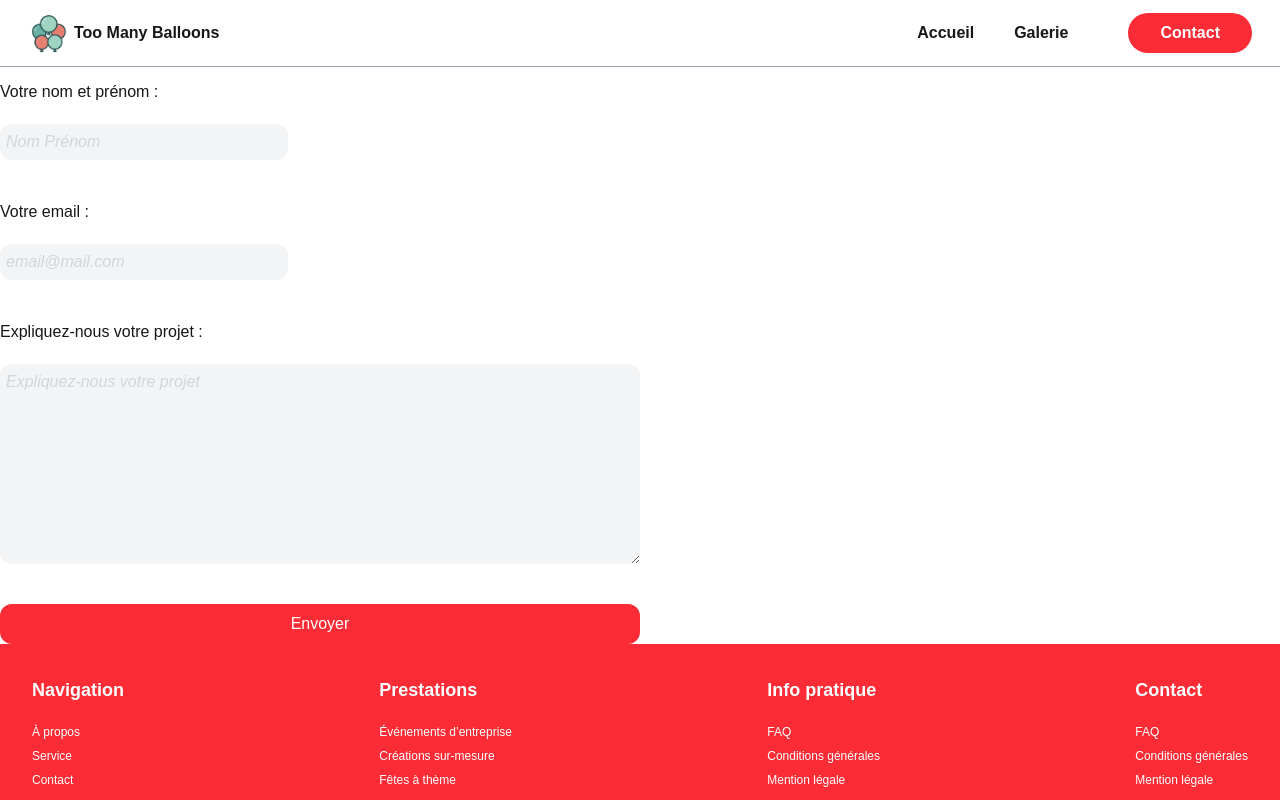
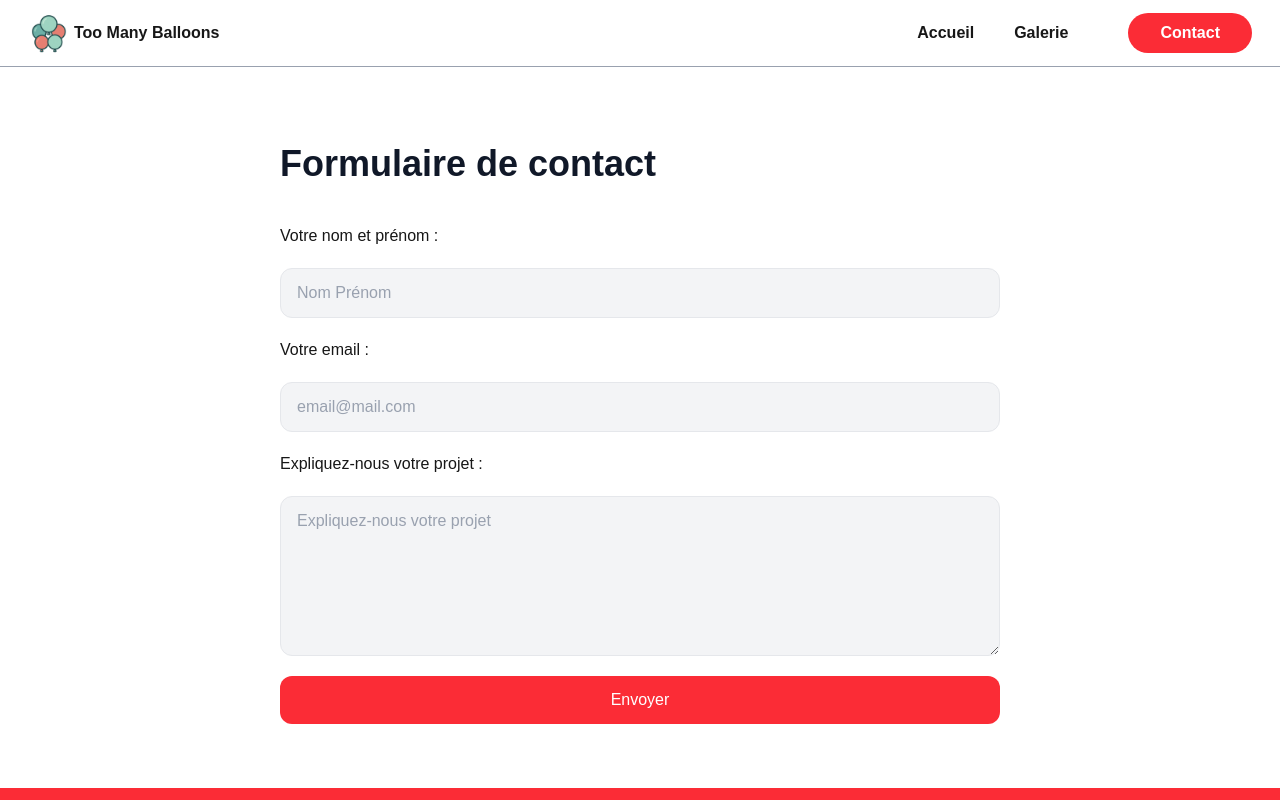
Before and after one commit to enzolp28/nina-project, a Next.js app: page /contact in a window 1280 px wide. Shown: the top 800 px of the page. Built offline with nearby package versions, Linux system fonts and the light colour scheme.

Commit message:
form display

```diff
--- a/src/app/contact/page.jsx
+++ b/src/app/contact/page.jsx
@@ -47,46 +47,44 @@ export default function page() {
     }, [showModal, router])
 
     return (
-        <div className="u-main-container u-padding-content-container">
-            <h1 className="text-4xl font-bold">Formulaire de contact</h1>
-            <form onSubmit={handleSubmit} className=" flex flex-col gap-5 mt-10 w-1/2">
+        <div className="mx-auto max-w-3xl px-6 py-16 mt-20">
+            <h1 className="text-4xl font-bold text-gray-900">Formulaire de contact</h1>
+            <form onSubmit={handleSubmit} className="mt-10 flex flex-col gap-5">
                 <label htmlFor="nom_prenom">Votre nom et prénom :</label>
-                <input name="nom_prenom" id="nom_prenom" className="placeholder:text-gray-300 placeholder:italic mb-5 bg-gray-100 rounded-xl p-1.5 w-2xs focus:outline-none focus:ring focus:border-blue-300 resize-none" type="text" placeholder="Nom Prénom" required />
-
+                <input
+                    name="nom_prenom"
+                    id="nom_prenom"
+                    className="w-full rounded-xl border border-gray-200 bg-gray-100 px-4 py-3 placeholder:text-gray-400 focus:border-green-500 focus:outline-none focus:ring-1"
+                    type="text"
+                    placeholder="Nom Prénom"
+                    required
+                />
                 <label htmlFor="email">Votre email :</label>
-                <input name="email" id="email" className="placeholder:text-gray-300 placeholder:italic mb-5 bg-gray-100 rounded-xl p-1.5 w-2xs focus:outline-none focus:ring focus:border-blue-300" type="email" placeholder="email@mail.com" required />
-
+                <input
+                    name="email"
+                    id="email"
+                    className="w-full rounded-xl border border-gray-200 bg-gray-100 px-4 py-3 placeholder:text-gray-400 focus:border-green-500 focus:outline-none focus:ring-1"
+                    type="email"
+                    placeholder="email@mail.com"
+                    required
+                />
                 <label htmlFor="message">Expliquez-nous votre projet :</label>
-                <textarea name="message" id="message" className="w-full h-50 placeholder:text-gray-300 placeholder:italic mb-5 bg-gray-100 rounded-xl p-1.5 focus:outline-none focus:ring focus:outline-red-900 resize-y" placeholder="Expliquez-nous votre projet" required></textarea>
-
+                <textarea
+                    name="message"
+                    id="message"
+                    className="min-h-40 w-full rounded-xl border border-gray-200 bg-gray-100 px-4 py-3 placeholder:text-gray-400 focus:border-green-500 focus:outline-none focus:ring-1"
+                    placeholder="Expliquez-nous votre projet"
+                    required
+                />
                 <button
                     type="submit"
                     disabled={status === 'loading'}
-                    className="bg-red-500 text-white px-6 py-2 rounded-xl hover:bg-red-600 transition cursor-pointer disabled:opacity-60 disabled:cursor-not-allowed">
+                    className="rounded-xl bg-red-500 px-6 py-3 font-medium text-white transition hover:bg-red-600 cursor-pointer disabled:cursor-not-allowed disabled:opacity-60"
+                >
                     {status === 'loading' ? 'Envoi…' : 'Envoyer'}
                 </button>
             </form>
+        </div>
 
-            {status === 'error' && (
-                <p className="mt-4 text-red-600 font-medium">{message}</p>
-            )}
-
-            {showModal && (
-                <div className="fixed inset-0 z-50 flex items-center justify-center">
-                    <div className="absolute inset-0 bg-black/50" onClick={() => router.push('/')} />
-                    <div role="dialog" aria-modal="true" className="relative z-10 w-full max-w-md rounded-2xl bg-white p-6 shadow-xl">
-                        <h2 className="text-xl font-semibold mb-2">Email envoyé avec succès</h2>
-                        <p className="text-gray-600 mb-6">{message || 'Votre message a bien été envoyé ✅'}</p>
-                        <div className="flex justify-end gap-3">
-                            <button
-                                onClick={() => router.push('/')}
-                                className="bg-red-500 text-white px-4 py-2 rounded-xl hover:bg-red-600 transition">
-                                Retour à l'accueil
-                            </button>
-                        </div>
-                    </div>
-                </div>
-            )}
-        </div>
     )
 }
--- a/src/app/galerie/page.jsx
+++ b/src/app/galerie/page.jsx
@@ -3,6 +3,7 @@ import MediaFactory from "@/components/MediaFactory"
 import { useState, useEffect, useCallback } from "react"
 import { FaChevronLeft, FaChevronRight, FaTimes } from "react-icons/fa"
 import Image from "next/image"
+
 
 
 export default function page() {
@@ -57,7 +58,7 @@ export default function page() {
 
 
     return (
-        <section className="py-16 bg-gray-50">
+        <section className="py-16 bg-gray-50 mt-20">
             <div className="max-w-6xl mx-auto px-4">
                 <h2 className="text-3xl font-bold text-center text-gray-800 mb-12">Galerie</h2>
 
--- a/src/app/layout.js
+++ b/src/app/layout.js
@@ -23,10 +23,10 @@ export default function RootLayout({ children }) {
   return (
     <html lang="fr">
       <body
-        className={`${geistSans.variable} ${geistMono.variable} antialiased`}
+        className={`${geistSans.variable} ${geistMono.variable} antialiased min-h-screen flex flex-col`}
       >
         <Nav />
-        {children}
+        <div className="flex-1">{children}</div>
         <Footer />
       </body>
     </html>
--- a/src/app/page.js
+++ b/src/app/page.js
@@ -19,7 +19,7 @@ export default function Home() {
           <div className="h-60 border border-gray-300"></div>
         </div>
         <section className="w-1/3 flex justify-center">
-          <Image src='/images/orange-balloons.png' width={400} height={500} alt={'Logo'} className="rounded-3xl" />
+          <Image src='/images/ex1.jpg' width={400} height={500} alt={'Logo'} className="rounded-3xl" />
           {/* <TransitionImage /> */}
         </section>
       </div>
--- a/src/components/Nav.jsx
+++ b/src/components/Nav.jsx
@@ -23,7 +23,7 @@ export default function Nav() {
                 <span className={`font-semibold ${pathname === '/galerie' ? 'text-red-500 underline underline-offset-4' : ''}`}>
                     <Link href={'/galerie'}>Galerie</Link>
                 </span>
-                <ContactButton text={"Contact"} className={"py-2 px-8 ml-5 hover:bg-red-600"} />
+                <ContactButton text={"Contact"} className={"py-2 px-8 ml-5 hover:bg-red-600 "} />
             </div>
         </nav>
     )
```
Also changed, not shown: public/images/ex1.jpg (added).
